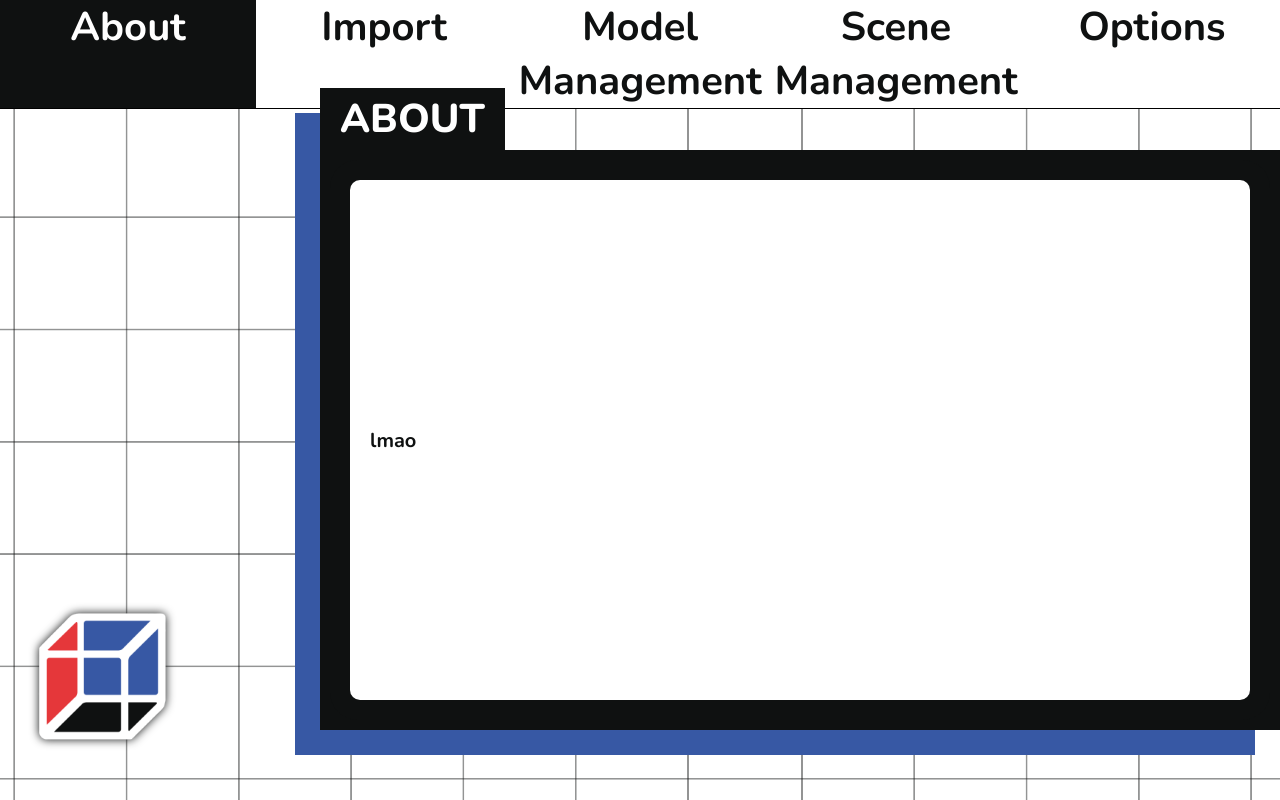
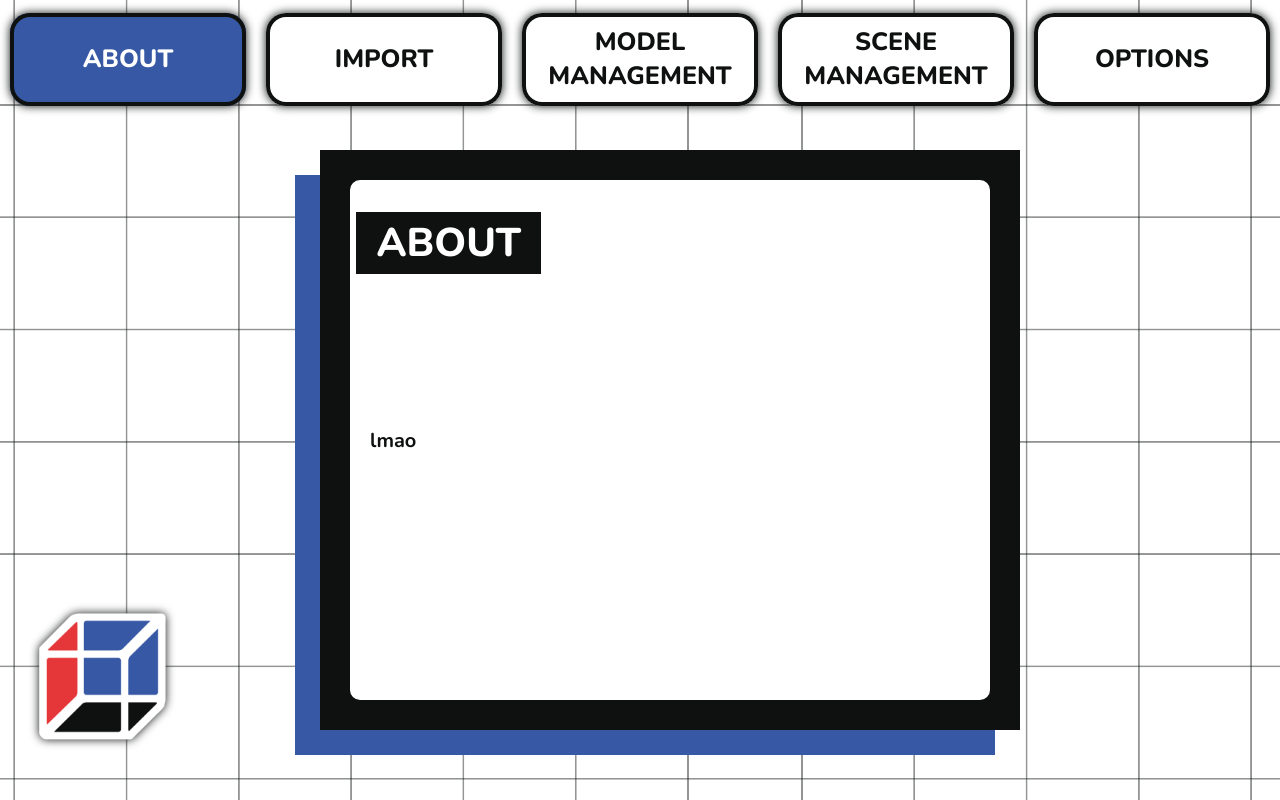
Before and after one commit to HoboJoe2/3DVisCompanion, a Flask app: page / in a window 1280 px wide. Run offline with Flask 3, Linux system fonts and the light colour scheme; parts of the project's set-up code (start-up, migrations or seed data) failed here and were passed over; some libraries are stand-ins or nearby versions.

Commit message:
keeping myself safe

```diff
--- a/src/static/style.css
+++ b/src/static/style.css
@@ -1,30 +1,28 @@
-@import url('https://fonts.googleapis.com/css2?family=Nunito:ital,wght@0,200..1000;1,200..1000&display=swap');
+@import url('https://fonts.googleapis.com/css2?family=Nunito:wght@200..1000&display=swap');
+
+:root {
+    --dark: #0F1111;
+    --white: #FFF;
+    --red: #E5373A;
+    --blue: #3758A4;
+}
 
 @keyframes bg-scrolling {
-    0% {
-        background-position: 0px 0px;
-    }
-    100% {
-        background-position: -1920px -1080px;
-    }
+    0% { background-position: 0px 0px; }
+    100% { background-position: -1920px -1080px; }
 }
 
 html {
-    overscroll-behavior-block: contain;
     font-family: "Nunito", sans-serif;
-    font-optical-sizing: auto;
     overscroll-behavior: none;
-    -ms-overflow-style: none;
     scrollbar-width: none;
-    font-style: normal;
+    color: var(--dark);
     font-size: 1.25em;
     font-weight: 700;
-    color: #0F1111;
 }
 
 html::-webkit-scrollbar {
     display: none;
-    width: 0;
 }
 
 body {
@@ -49,44 +46,56 @@ body {
     display: block;
 }
 
+.tab {
+    transition: transform 0.05s ease-in-out, background-color 0.3s ease-in-out, color 0.3s ease-in-out;
+    filter: drop-shadow(0px 0px 5px var(--dark));
+    box-shadow: inset 0 0 0 4px var(--dark);
+    background-color: var(--white);
+    justify-content: center;
+    box-sizing: border-box;
+    border-radius: 20px;
+    align-items: center;
+    padding: 0.5em 1em;
+    text-align: center;
+    margin: 0 10px;
+    font-weight: 800;
+    cursor: pointer;
+    display: flex;
+    flex: 1;
+}
+
 .tabs {
-    border-bottom: 1px solid black;
     justify-content: space-around;
     list-style-type: none;
-    background: white;
+    text-align: center;
+    font-size: 1.25em;
+    padding: 0.5em 0;
     position: fixed;
-    font-size: 2em;
     display: flex;
     width: 100%;
-    padding: 0;
+    z-index: 10;
     margin: 0;
 }
 
-.tab{
-    transition: background-color 0.3s ease-in, color 0.3s ease-in;
-    text-align: center;
-    cursor: pointer;
-    width: 34%;
+.tab:hover {
+    background-color: var(--red);
+    transform: translateY(-7px);
+    color: var(--white);
 }
 
-.tab.active{
-    background-color: #878888;
-    color: #FFF;
-}
-
-.tab:hover{
-    background-color: #0F1111;
-    color: #FFF;
+.tab.active {
+    background-color: var(--blue);
+    color: var(--white);
 }
 
 #status:not(:empty) {
-    background-color: #0F1111;
+    background-color: var(--dark);
+    color: var(--white);
     position: fixed;
     font-size: 2em;
-    color: #FFF;
     padding: 20px;
-    margin: auto;
-    left: 36.2%;
+    left: 50%;
+    transform: translateX(-50%);
     z-index: 1;
     top: 40%;
 }
@@ -123,33 +132,34 @@ body {
 }
 
 .nice {
-    filter: drop-shadow(-25px 25px #3758A4);
-    border: 30px solid #0F1111;
-    width: 900px;
+    filter: drop-shadow(-25px 25px var(--blue));
+    border: 30px solid var(--dark);
+    max-width: 900px;
+    width: 100%;
 }
 
 .corners {
+    background: var(--white);
     border-radius: 10px;
-    background: #FFF;
 }
 
 h1 {
+    background: var(--dark);
     display: inline-block;
-    background: #0F1111;
+    color: var(--white);
     position: absolute;
     padding: 4px 20px;
     font-weight: 800;
-    left: -0.75em;
-    top: -2.97em;
-    color: #FFF;
+    left: 1%;
+    top: 1%;
 }
 
 button {
     transition: background-color 0.3s ease-in, color 0.3s ease-in, filter 0.1s ease-in, transform 0.1s ease-in;
-    filter: drop-shadow(-10px 10px #E5373A);
+    filter: drop-shadow(-10px 10px --red);
     font-family: "Nunito", sans-serif;
-    background-color: #0F1111;
-    border: 3px solid #0F1111;
+    background-color: var(--dark);
+    border: 3px solid var(--dark);
     font-optical-sizing: auto;
     text-decoration: none;
     display: inline-block;
--- a/src/templates/index.html
+++ b/src/templates/index.html
@@ -11,11 +11,11 @@
 </head>
 <body>
     <ul class="tabs">
-        <li data-tab-target="#about" class="active tab">About</li>
-        <li data-tab-target="#import" class="tab">Import</li>
-        <li data-tab-target="#model_management" class="tab">Model Management</li>
-        <li data-tab-target="#scene_management" class="tab">Scene Management</li>
-        <li data-tab-target="#options" class="tab">Options</li>
+        <li data-tab-target="#about" class="active tab">ABOUT</li>
+        <li data-tab-target="#import" class="tab">IMPORT</li>
+        <li data-tab-target="#model_management" class="tab">MODEL MANAGEMENT</li>
+        <li data-tab-target="#scene_management" class="tab">SCENE MANAGEMENT</li>
+        <li data-tab-target="#options" class="tab">OPTIONS</li>
     </ul>
     <div class="bg"></div>
     <img src="{{ url_for('static',filename='3DVis-transparent.png') }}">
```
Also changed, not shown: other parts of src/static/style.css (+57 -26 lines).
